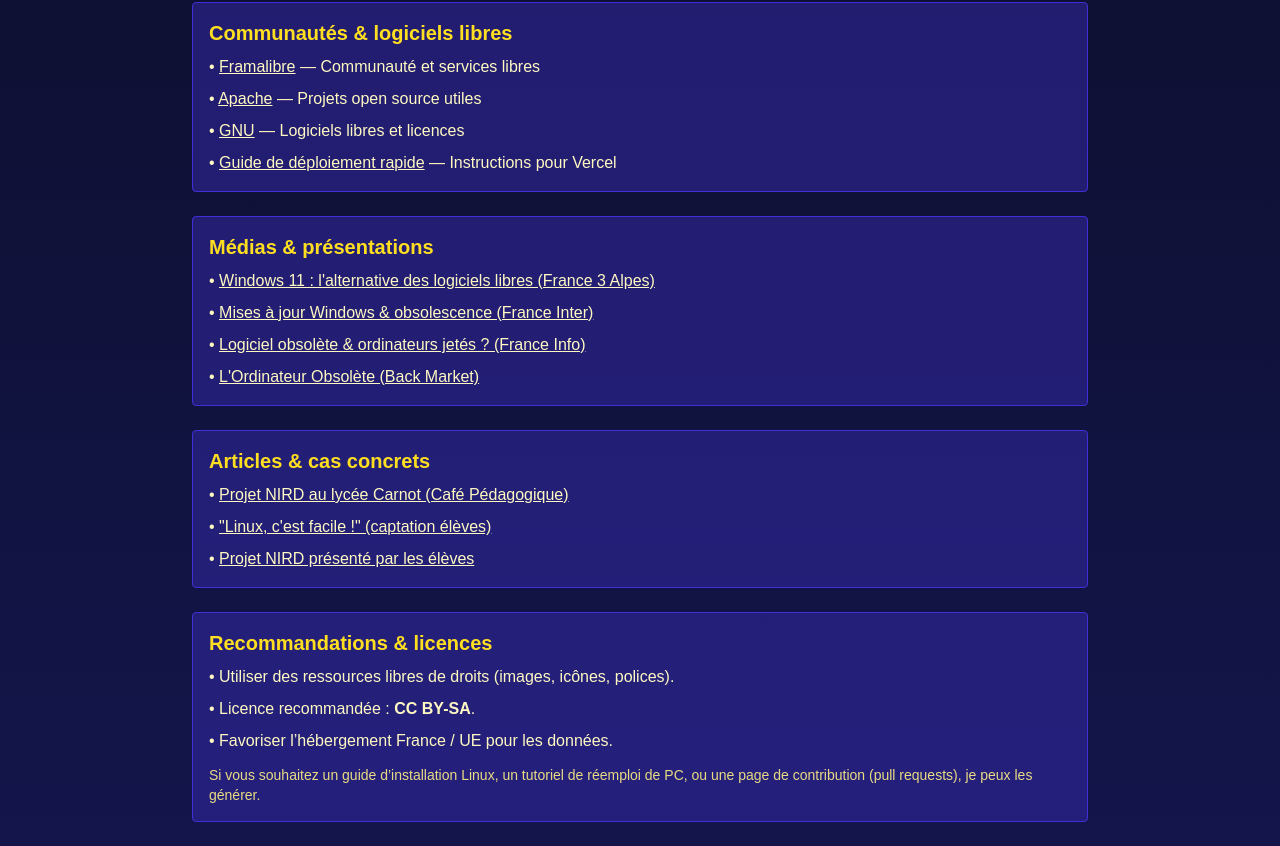
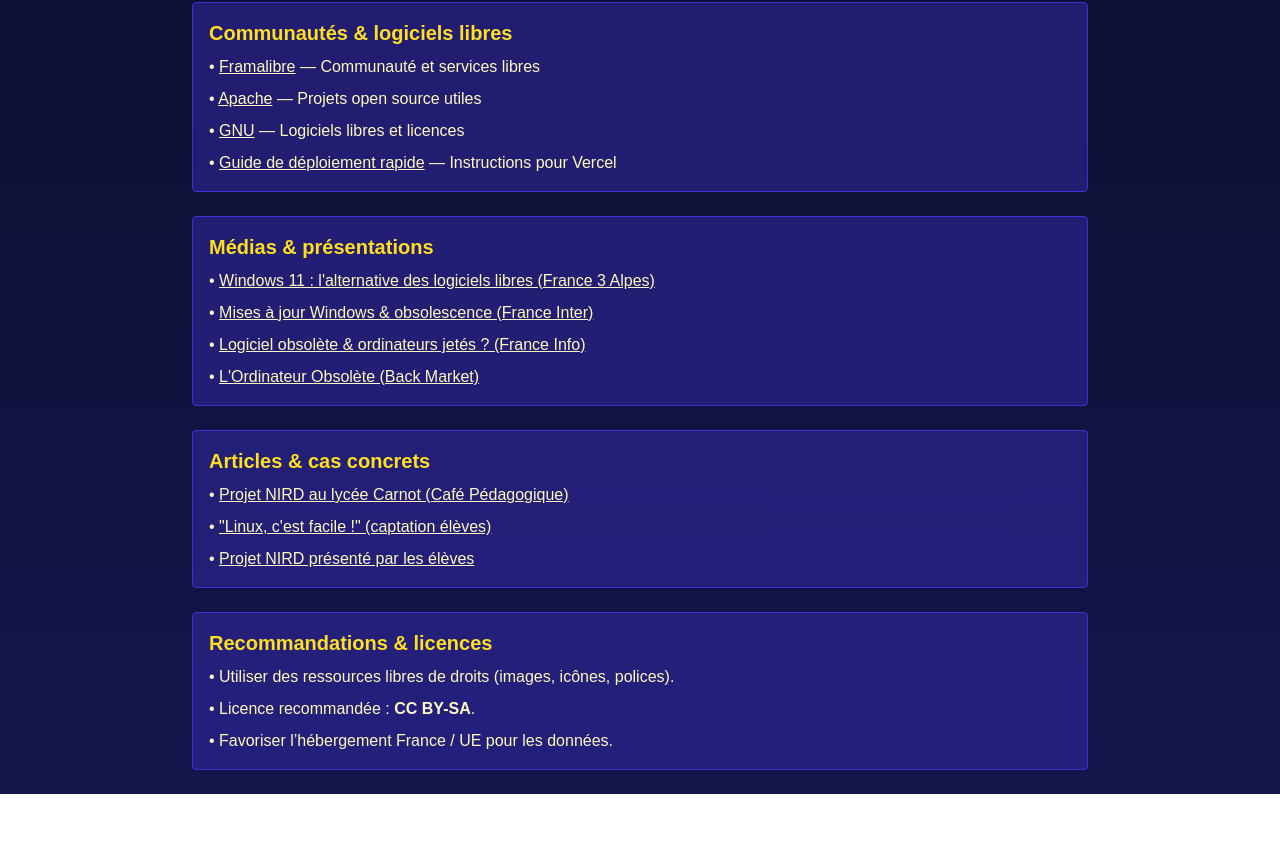
Before and after one commit to JanJus7/nuitInfo2025, a Next.js app: page /ressources in a window 1280 px wide. Shown: the part 337-1183 px from the top of the page. After the commit the page ends 1131 px from the top, so only its background shows below. Built offline with nearby package versions, Linux system fonts and the light colour scheme.

Commit message:
rename of the file and small fixes

```diff
--- a/app/components/Hard_Form.jsx
+++ b/app/components/Hard_Form.jsx
@@ -1,5 +1,5 @@
 
-import Animation from '../hard_form/animation';
+import Animation from '../hard_form/Animation';
 
 export default function Hard_Form() {
     return <Animation />;
--- a/app/ressources/page.jsx
+++ b/app/ressources/page.jsx
@@ -97,10 +97,6 @@
             <li>• Favoriser l’hébergement France / UE pour les données.</li>
           </ul>
 
-          <p className="mt-3 text-sm opacity-90 text-yellow-200">
-            Si vous souhaitez un guide d’installation Linux, un tutoriel de réemploi de PC,
-            ou une page de contribution (pull requests), je peux les générer.
-          </p>
         </section>
 
       </main>
```
Also changed, not shown: app/hard_form/Animation.jsx (renamed from app/hard_form/animation.jsx).
